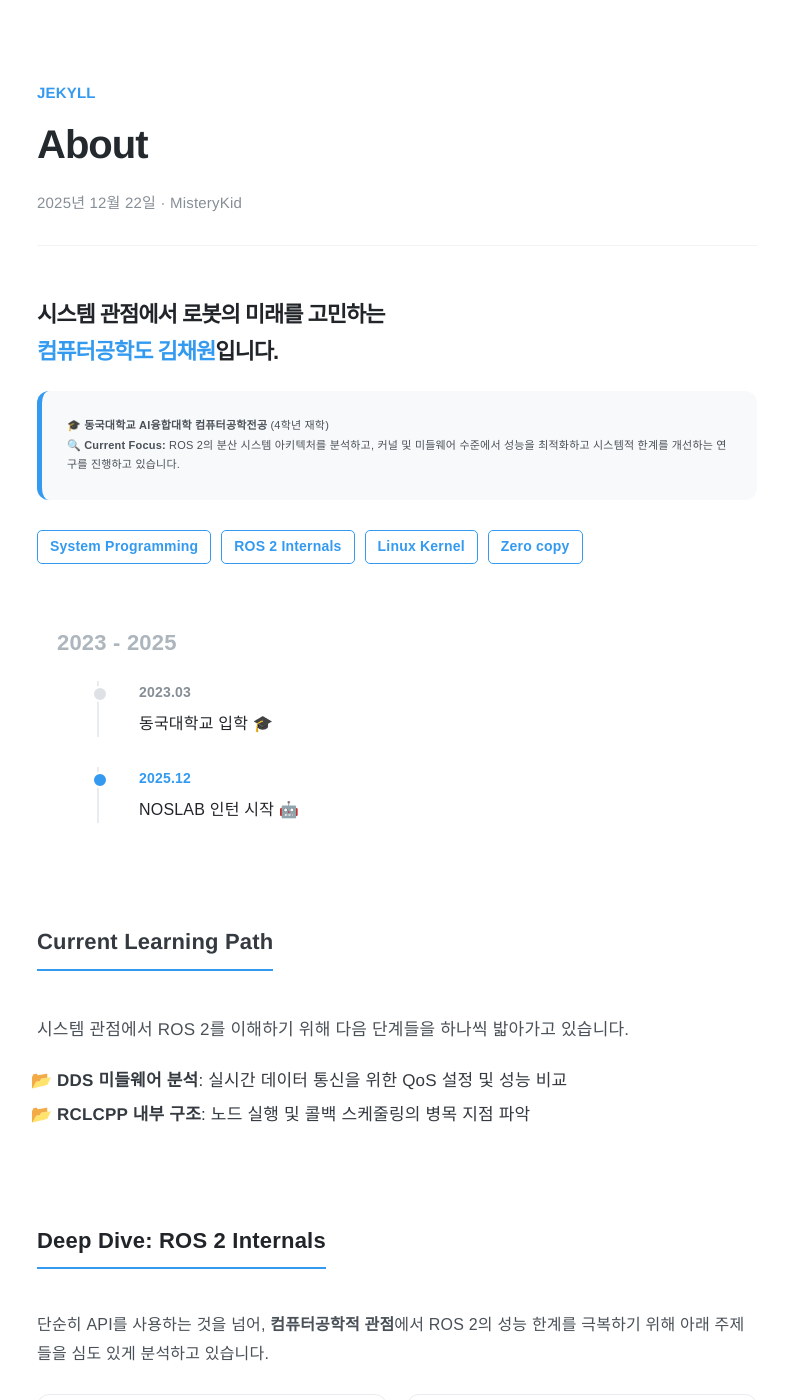
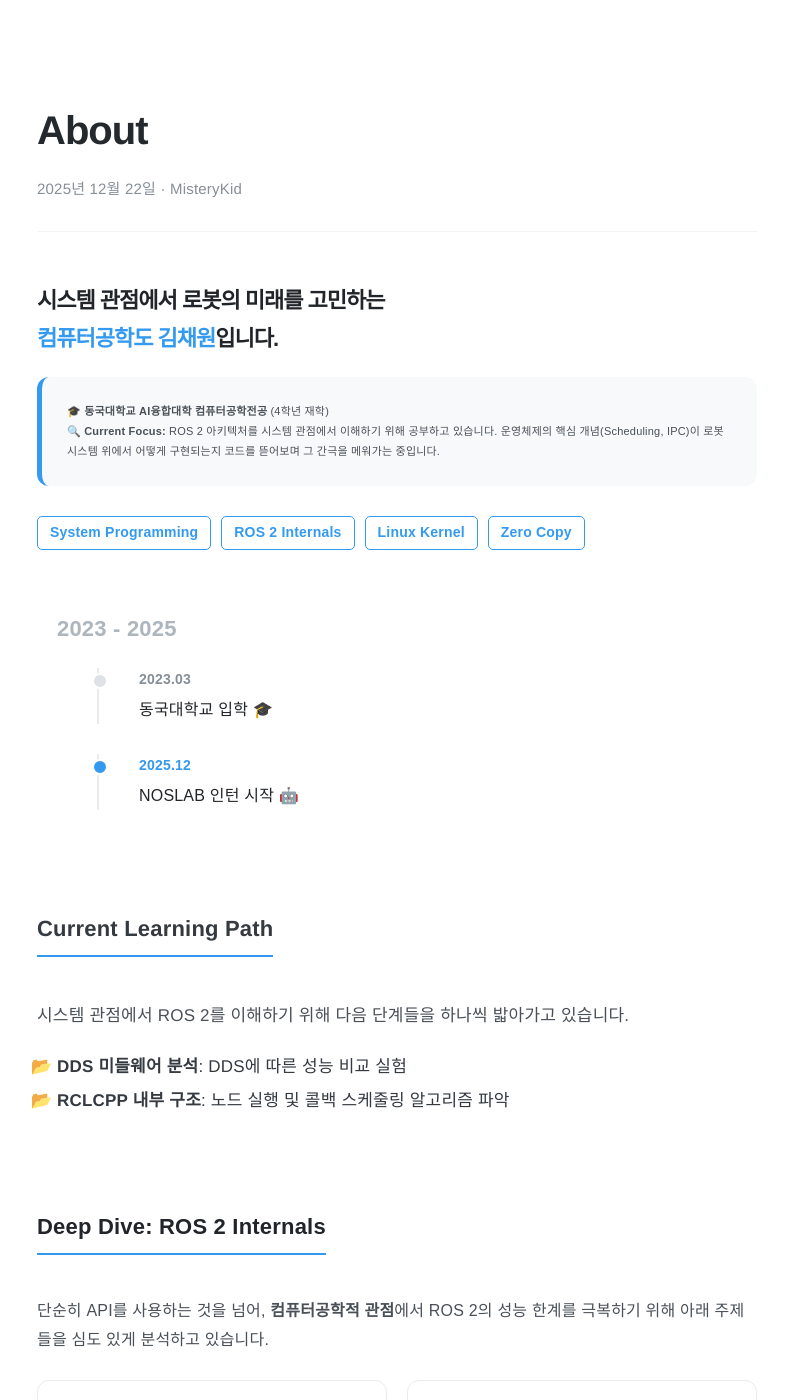
Before and after one commit to MisteryKid/MisteryKid.github.io, a Jekyll site: the page built from _pages/about.md, in a window 1280 px wide and 1400 px high. Shown: the whole window, without its empty margins (243-1031 px from the left). Built offline with Jekyll 4.4.1, drawn with Linux system fonts in a browser that asks for light colours.

Commit message:
ㅁㄴㅇㄹ

```diff
--- a/_pages/about.md
+++ b/_pages/about.md
@@ -2,7 +2,6 @@
 title: About
 author: Chaewon Kim
 date: 2025-12-22
-category: Jekyll
 layout: post
 permalink: /about/
 ---
@@ -59,7 +58,7 @@ permalink: /about/
     <div style="background: #f8f9fa; padding: 25px; border-radius: 12px; border-left: 5px solid #339af0;">
         <p style="margin: 0; font-size: 1.1rem; line-height: 1.8; color: #495057;">
             🎓 <strong>동국대학교 AI융합대학 컴퓨터공학전공</strong> (4학년 재학)<br>
-            🔍 <strong>Current Focus:</strong> ROS 2의 분산 시스템 아키텍처를 분석하고, 커널 및 미들웨어 수준에서 성능을 최적화하고 시스템적 한계를 개선하는 연구를 진행하고 있습니다.
+            🔍 <strong>Current Focus:</strong> ROS 2 아키텍처를 시스템 관점에서 이해하기 위해 공부하고 있습니다. 운영체제의 핵심 개념(Scheduling, IPC)이 로봇 시스템 위에서 어떻게 구현되는지 코드를 뜯어보며 그 간극을 메워가는 중입니다.
         </p>
     </div>
 
@@ -67,7 +66,7 @@ permalink: /about/
         <span style="border: 1px solid #339af0; color: #339af0; padding: 4px 12px; border-radius: 5px; font-size: 14px; font-weight: 600;">System Programming</span>
         <span style="border: 1px solid #339af0; color: #339af0; padding: 4px 12px; border-radius: 5px; font-size: 14px; font-weight: 600;">ROS 2 Internals</span>
         <span style="border: 1px solid #339af0; color: #339af0; padding: 4px 12px; border-radius: 5px; font-size: 14px; font-weight: 600;">Linux Kernel</span>
-        <span style="border: 1px solid #339af0; color: #339af0; padding: 4px 12px; border-radius: 5px; font-size: 14px; font-weight: 600;">Zero copy</span>
+        <span style="border: 1px solid #339af0; color: #339af0; padding: 4px 12px; border-radius: 5px; font-size: 14px; font-weight: 600;">Zero Copy</span>
     </div>
 </div>
 
@@ -91,8 +90,8 @@ permalink: /about/
     <div style="margin-top: 20px; line-height: 2;">
         <p style="color: #495057;">시스템 관점에서 ROS 2를 이해하기 위해 다음 단계들을 하나씩 밟아가고 있습니다.</p>
         <ul style="list-style-type: '📂 '; padding-left: 20px;">
-            <li><strong>DDS 미들웨어 분석</strong>: 실시간 데이터 통신을 위한 QoS 설정 및 성능 비교</li>
-            <li><strong>RCLCPP 내부 구조</strong>: 노드 실행 및 콜백 스케줄링의 병목 지점 파악</li>
+            <li><strong>DDS 미들웨어 분석</strong>: DDS에 따른 성능 비교 실험</li>
+            <li><strong>RCLCPP 내부 구조</strong>: 노드 실행 및 콜백 스케줄링 알고리즘 파악</li>
         </ul>
     </div>
 </section>
```
